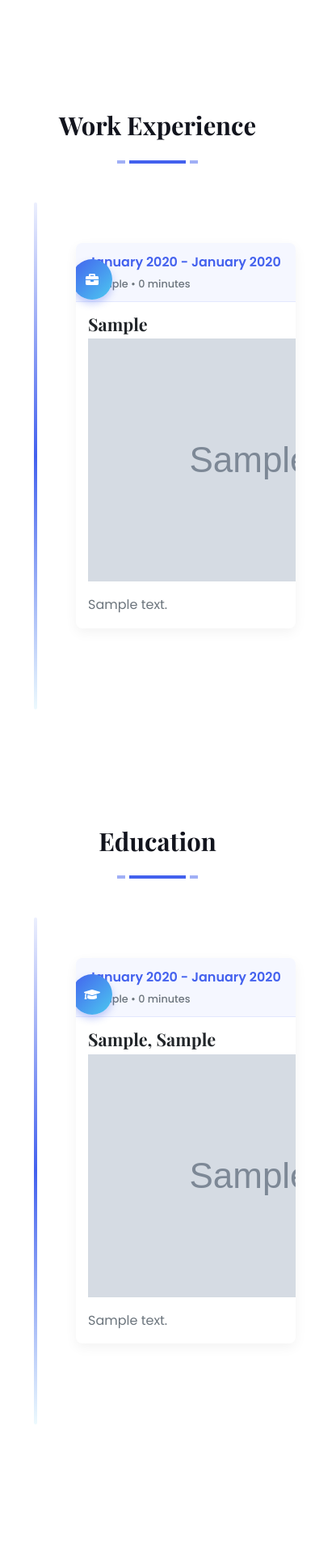
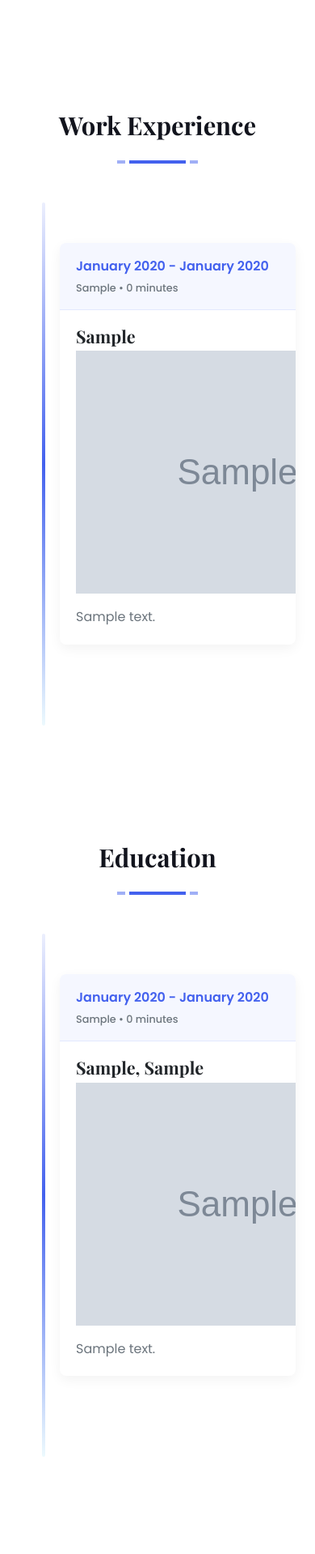
Before and after one commit to andre-fajar-n/Profile-Page, a Django app: page / in a window 390 px wide; the page is wider, and only the part inside the window is pictured. Shown: the part 2716-4635 px from the top of that part at 81% size. Run offline with Django 4.2, Linux system fonts and the light colour scheme; tables that the repository leaves empty hold one stand-in row (values such as "Sample post"); grey boxes marked "Sample" are stand-in pictures; some libraries are stand-ins or nearby versions.

Commit message:
feat: remove icon and fix ordering on edu & exp section

```diff
--- a/profile_page/static/css/experience.css
+++ b/profile_page/static/css/experience.css
@@ -44,7 +44,7 @@
 /* Timeline panels */
 .timeline-panel {
     position: relative;
-    width: calc(50% - 40px);
+    width: calc(50% - 30px);
     background: #ffffff;
     border-radius: var(--border-radius);
     box-shadow: 0 5px 15px rgba(0,0,0,0.05);
@@ -52,33 +52,9 @@
     overflow: hidden;
 }
 
-.timeline-panel:hover {
-    transform: translateY(-5px);
-    box-shadow: 0 15px 30px rgba(67, 97, 238, 0.1);
-}
-
-/* Timeline icon */
+/* Hide timeline icon */
 .timeline-icon {
-    position: absolute;
-    width: 50px;
-    height: 50px;
-    background: linear-gradient(135deg, var(--primary) 0%, var(--accent) 100%);
-    border-radius: 50%;
-    display: flex;
-    align-items: center;
-    justify-content: center;
-    color: white;
-    top: 20px;
-    z-index: 10;
-    box-shadow: 0 5px 10px rgba(67, 97, 238, 0.3);
-}
-
-.timeline-item.left .timeline-icon {
-    right: -25px;
-}
-
-.timeline-item.right .timeline-icon {
-    left: -25px;
+    display: none;
 }
 
 /* Timeline date */
@@ -148,44 +124,22 @@
 /* Responsive adjustments */
 @media (max-width: 991.98px) {
     .timeline-wrapper::before {
-        left: 40px;
+        left: 30px;
     }
 
     .timeline-item.left .timeline-panel,
     .timeline-item.right .timeline-panel {
-        width: calc(100% - 90px);
+        width: calc(100% - 60px);
         float: right;
-        margin-left: 90px;
+        margin-left: 60px;
         margin-right: 0;
-    }
-
-    .timeline-item.left .timeline-icon,
-    .timeline-item.right .timeline-icon {
-        left: 15px;
     }
 }
 
 @media (max-width: 575.98px) {
-    .timeline-wrapper::before {
-        left: 20px;
-    }
-
     .timeline-item.left .timeline-panel,
     .timeline-item.right .timeline-panel {
-        width: calc(100% - 70px);
-        margin-left: 70px;
-    }
-
-    .timeline-item.left .timeline-icon,
-    .timeline-item.right .timeline-icon {
-        left: -5px;
-    }
-
-    .timeline-date {
-        padding: 10px 15px;
-    }
-
-    .timeline-body {
-        padding: 15px;
+        width: calc(100% - 50px);
+        margin-left: 50px;
     }
 }
--- a/profile_page/templates/component/education.html
+++ b/profile_page/templates/component/education.html
@@ -13,9 +13,6 @@
                     <div class="timeline-item {% cycle 'left' 'right' %} wow {% cycle 'fadeInLeft' 'fadeInRight' %}" data-wow-delay="0.{% cycle '3' '5' %}s">
                         <div class="timeline-panel education-panel">
                             <div class="timeline-head">
-                                <div class="timeline-icon education-icon">
-                                    <i class="fas fa-graduation-cap"></i>
-                                </div>
                                 <div class="timeline-date">
                                     <span>{{edu.start_date|date:"F Y"}} - {% if edu.end_date %}{{edu.end_date|date:"F Y"}}{% else %}Present{% endif %}</span>
                                     <small>{% if edu.location %}{{edu.location}} • {% endif %}{{edu.start_date|timesince:edu.end_date|default:"Ongoing"}}</small>
--- a/profile_page/templates/component/experience.html
+++ b/profile_page/templates/component/experience.html
@@ -13,9 +13,6 @@
                     <div class="timeline-item {% cycle 'left' 'right' %} wow {% cycle 'fadeInLeft' 'fadeInRight' %}" data-wow-delay="0.{% cycle '3' '5' %}s">
                         <div class="timeline-panel">
                             <div class="timeline-head">
-                                <div class="timeline-icon">
-                                    <i class="fas fa-briefcase"></i>
-                                </div>
                                 <div class="timeline-date">
                                     <span>{{experience.start_date|date:"F Y"}} - {% if experience.end_date %}{{experience.end_date|date:"F Y"}}{% else %}Present{% endif %}</span>
                                     <small>{% if experience.location %}{{experience.location}} • {% endif %}{{experience.start_date|timesince:experience.end_date|default:"Ongoing"}}</small>
--- a/profile_page/views.py
+++ b/profile_page/views.py
@@ -41,12 +41,12 @@ def index(request):
     skills = models.Skill.objects.all()
     data["skills"] = skills
 
-    # get experiences data - use model's ordering
-    experiences = models.Experience.objects.all()
+    # get experiences data - sort by is_current (desc) and start_date (desc)
+    experiences = models.Experience.objects.order_by('-is_current', '-start_date')
     data["experiences"] = experiences
 
-    # get education data - use model's ordering
-    education = models.Education.objects.all()
+    # get education data - sort by is_current (desc) and start_date (desc)
+    education = models.Education.objects.order_by('-is_current', '-start_date')
     data["education"] = education
 
     # get award data
```
